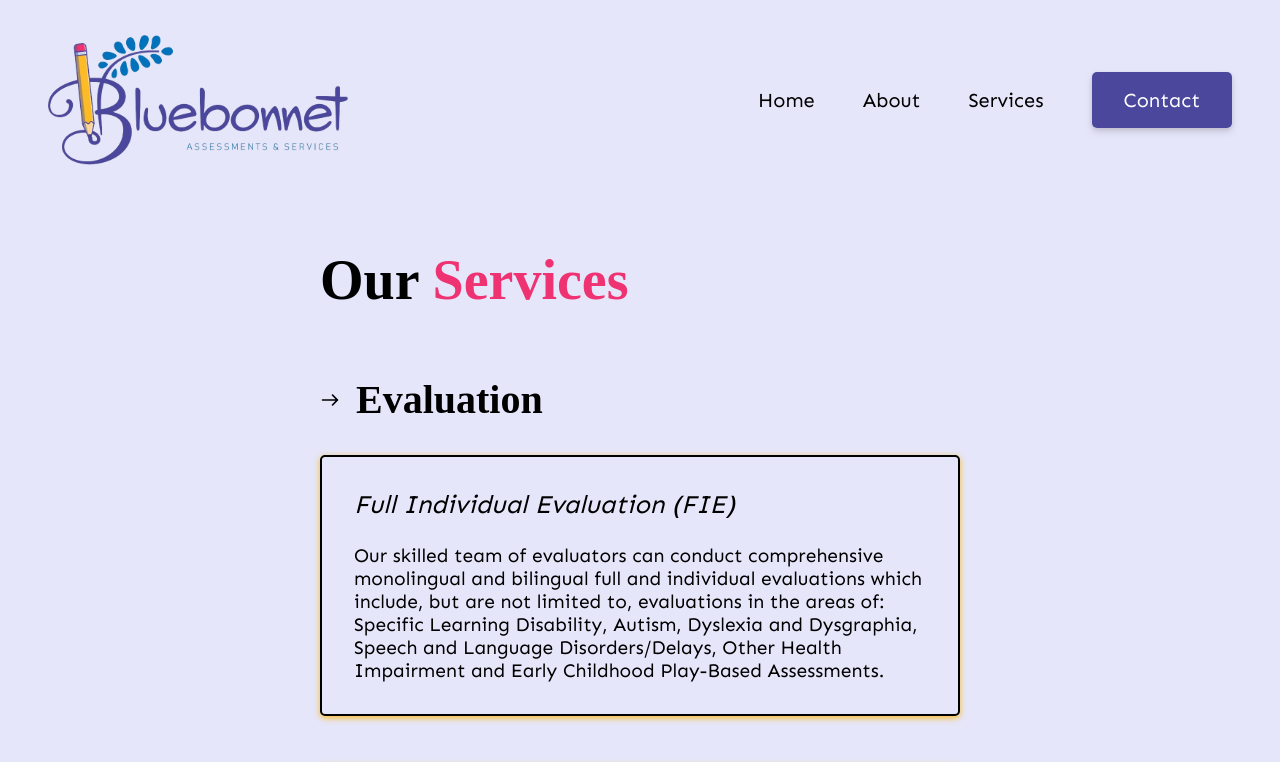
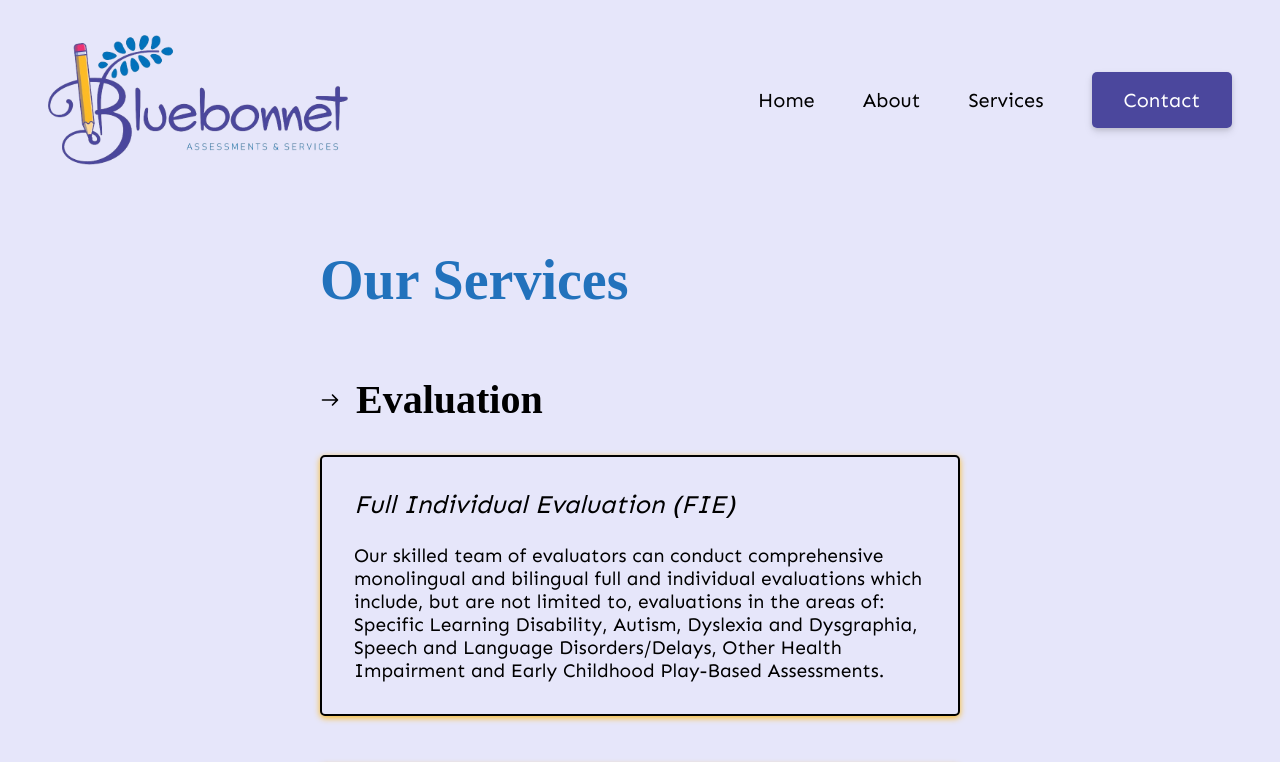
Before and after one commit to aathul-raj/Bluebonnet-Site, a Next.js app: page /services in a window 1280 px wide. Shown: the top 762 px of the page. Built offline with nearby package versions, Linux system fonts and the light colour scheme.

Commit message:
contact form on header, plus styling

```diff
--- a/app/about/page.js
+++ b/app/about/page.js
@@ -16,7 +16,7 @@ export default function About(){
             <div className={styles.aboutStoryContainer}>
                 <Image src={Headshot.src} alt="Headshot" width={400} height={400} className={styles.aboutProfileImage}/>
                 <div className={styles.aboutStoryContainerText}>
-                    <h2><span className={styles.blueText}>About</span> Dr. Kidd</h2>
+                    <h2><span className={styles.blueText}>About Dr. Kidd</span> </h2>
                     <p className={styles.desktopText}>Dr. Kidd is a bilingual educational diagnostician who earned her Bachelor’s Degree in<br/>
                         Education with a minor in Elementary Education studies from the Pontifical Catholic<br/>
                         University. She earned her first Master’s Degree in Special Education with a major<br/>
--- a/app/components/header/header.jsx
+++ b/app/components/header/header.jsx
@@ -13,7 +13,7 @@ export default function Header(){
                 <li><a className={styles.navButton} href="/">Home</a></li>
                 <li><a className={styles.navButton} href="/about">About</a></li>
                 <li><a className={styles.navButton} href="/services">Services</a></li>
-                <li><a className={styles.contactButton} href="">Contact</a></li>
+                <li><a className={styles.contactButton} href="/#contact">Contact</a></li>
             </ul>
         </header>
     )
--- a/app/page.js
+++ b/app/page.js
@@ -47,8 +47,8 @@ export default function Home() {
 
         <div className={styles.landingContainer}>
           <div className={styles.landingText}>
-            <h1><span className={styles.blueText}>Unleashing</span> <br/>Potential,
-            <br/><span className={styles.redText}>Empowering</span> <br/>Success</h1>
+            <h1><span className={styles.blueText}>Unleashing<br/>  Potential,</span>
+            <br/><span className={styles.blueText}>Empowering <br/>Success</span></h1>
             <p>Unlocking every child&apos;s unique potential<br/> through comprehensive evaluations and<br/> personalized support for students<br/> with special needs.</p>
             <button className={styles.servicesButton}>Our Services</button>
           </div>
@@ -109,7 +109,7 @@ passion for serving the special education community.</p>
           </div>
         </div>
 
-        <div className={styles.contactContainer}>
+        <div className={styles.contactContainer} id="contact">
           <div className={styles.contactFormContainer}>
             <h2><span className={styles.blueText}>Contact</span> Us</h2>
             {successMessage && <p className={styles.successMessage}>{successMessage}</p>}
--- a/app/services/page.js
+++ b/app/services/page.js
@@ -34,7 +34,7 @@ export default function Services(){
             <Header />
             <main className={styles.servicesContainer}>
                 <div className={styles.servicesHeaderContainer}>
-                    <h1>Our <span className={styles.redText}>Services</span></h1>
+                    <h1><span className={styles.blueText}>Our Services</span></h1>
                 </div>
 
                 <div className={styles.serviceContainer}>
--- a/app/services/services.module.css
+++ b/app/services/services.module.css
@@ -21,8 +21,8 @@ main.servicesContainer{
     font-size: 3.5rem;
 }
 
-.servicesHeaderContainer h1 span.redText{
-    color: #EF3272;
+.servicesHeaderContainer h1 span.blueText{
+    color: #2272BC;
 }
 
 .serviceContainer{
```
